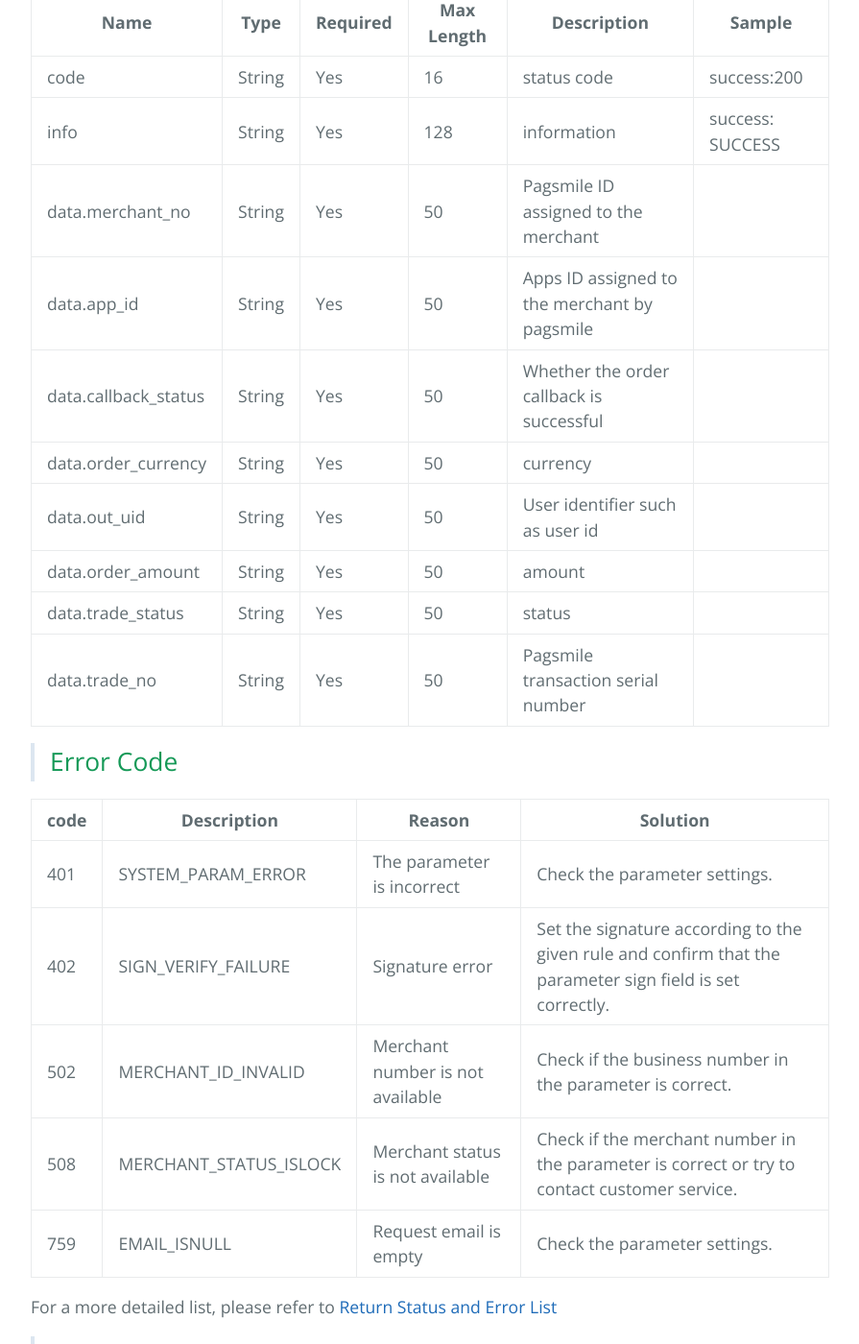
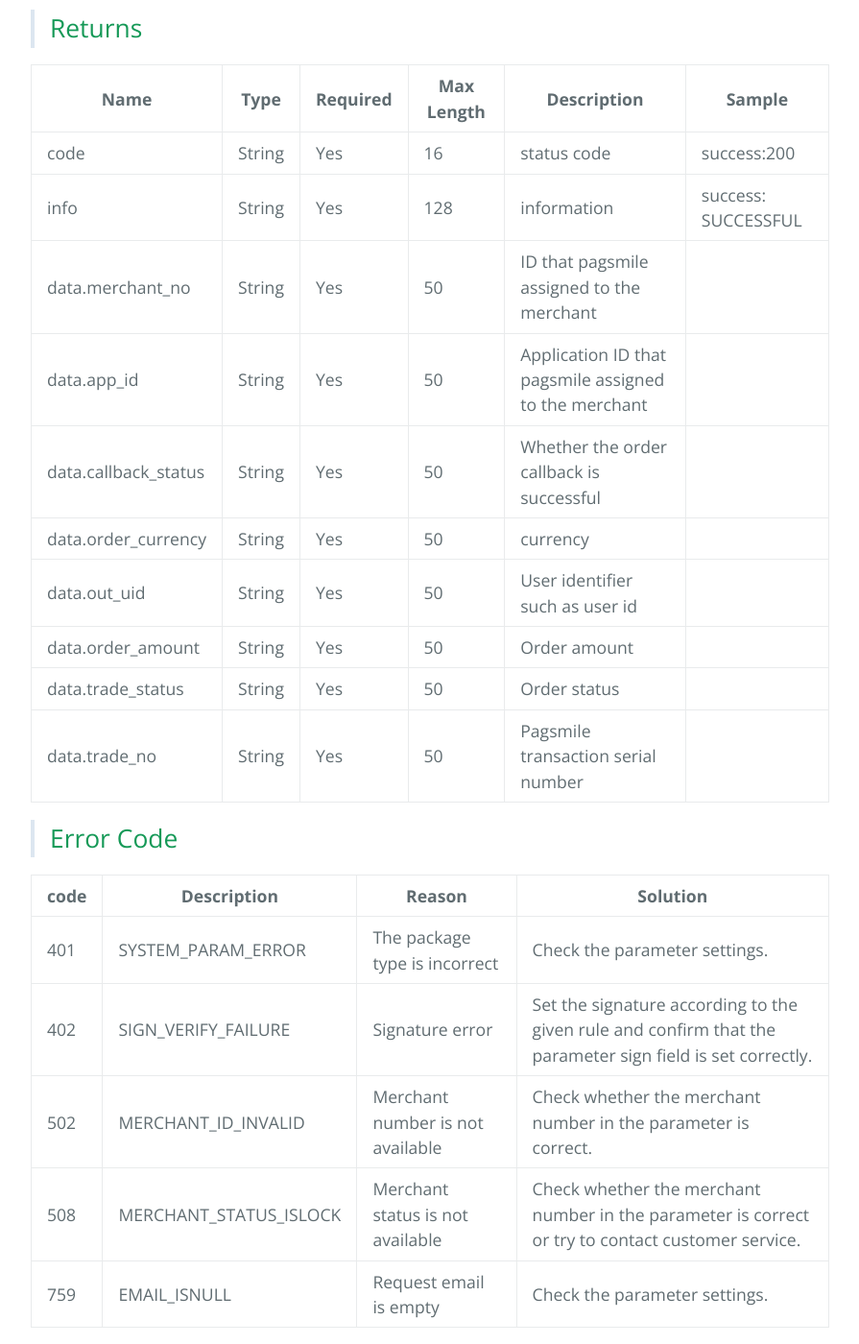
Before and after one commit to pagsmile/pagsmile.github.io, a Jekyll site: the page built from en/api/CheckOrder.md, in a window 1280 px wide and 1400 px high, scrolled down 1547 px. Shown: the whole window at 96% size, without its empty margins (192-1087 px from the left). Built offline with Jekyll 4.4.1, drawn with Linux system fonts in a browser that asks for light colours; our own code applies the rules of GitHub Pages for plain Markdown files; some of the changed text lies outside the part shown.

Commit message:
Update CheckOrder.md

```diff
--- a/en/api/CheckOrder.md
+++ b/en/api/CheckOrder.md
@@ -17,10 +17,10 @@
 
 Name | Type | Required | Max Length | Description | Sample
 ---  | ---  | ---      | ---      | ---  | ---
-merchant_no | String | Yes | 20 | Pagsmile ID assigned to the merchant | 1024201708140012289
-app_id | String | Yes | 20 | Apps ID assigned to the merchant by pagsmile | 2017051914172236111
-trade_no/out_trade_no | String | Yes | 255 | Pagsmile order number requesting a refund or merchant custom order number | 2018022604263906847
-sign | String | Yes | 32 | 签名 |
+merchant_no | String | Yes | 20 | ID that pagsmile assigned to the merchant | 1024201708140012289
+app_id | String | Yes | 20 | Application ID that pagsmile assigned to the merchant | 2017051914172236111
+trade_no/out_trade_no | String | Yes | 255 | Pagsmile order number that requesting a refund or merchant custom order number | 2018022604263906847
+sign | String | Yes | 32 | Signature |
 
 
 >## Returns
@@ -28,24 +28,24 @@ sign | String | Yes | 32 | 签名 |
 Name | Type | Required | Max Length | Description | Sample
 ---  | ---  | ---      | ---      | ---  | ---
 code | String | Yes | 16 | status code | success:200
-info | String | Yes | 128 | information | success: SUCCESS
-data.merchant_no | String | Yes | 50 | Pagsmile ID assigned to the merchant
-data.app_id | String | Yes | 50 | Apps ID assigned to the merchant by pagsmile
-data.callback_status | String | Yes | 50 |  Whether the order callback is successful
-data.order_currency | String | Yes | 50 |   currency
-data.out_uid | String | Yes | 50 |     User identifier such as user id
-data.order_amount | String | Yes | 50 |  amount
-data.trade_status | String | Yes | 50 |  status
+info | String | Yes | 128 | information | success: SUCCESSFUL
+data.merchant_no | String | Yes | 50 | ID that pagsmile assigned to the merchant
+data.app_id | String | Yes | 50 | Application ID that pagsmile assigned to the merchant
+data.callback_status | String | Yes | 50 | Whether the order callback is successful
+data.order_currency | String | Yes | 50 | currency
+data.out_uid | String | Yes | 50 | User identifier such as user id
+data.order_amount | String | Yes | 50 | Order amount
+data.trade_status | String | Yes | 50 | Order status
 data.trade_no | String | Yes | 50 |  Pagsmile transaction serial number
 
 >## Error Code
 
 code | Description | Reason | Solution
 ---  | ---  | ---  | ---
-401 | SYSTEM_PARAM_ERROR | The parameter is incorrect | Check the parameter settings.
+401 | SYSTEM_PARAM_ERROR | The package type is incorrect | Check the parameter settings.
 402 | SIGN_VERIFY_FAILURE | Signature error | Set the signature according to the given rule and confirm that the parameter sign field is set correctly.
-502 | MERCHANT_ID_INVALID | Merchant number is not available | Check if the business number in the parameter is correct.
-508 | MERCHANT_STATUS_ISLOCK | Merchant status is not available | Check if the merchant number in the parameter is correct or try to contact customer service.
+502 | MERCHANT_ID_INVALID | Merchant number is not available | Check whether the merchant number in the parameter is correct.
+508 | MERCHANT_STATUS_ISLOCK | Merchant status is not available | Check whether the merchant number in the parameter is correct or try to contact customer service.
 759 | EMAIL_ISNULL | Request email is empty | Check the parameter settings.
 
 For a more detailed list, please refer to [Return Status and Error List](ReturnResult)
```
